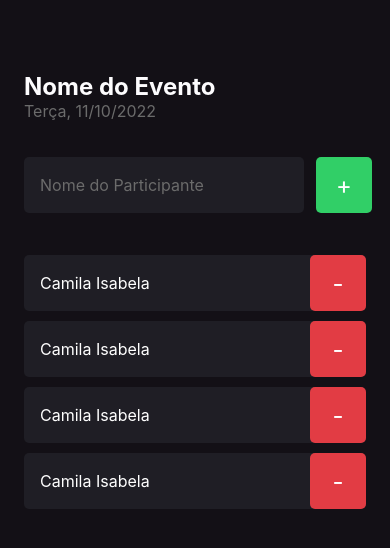
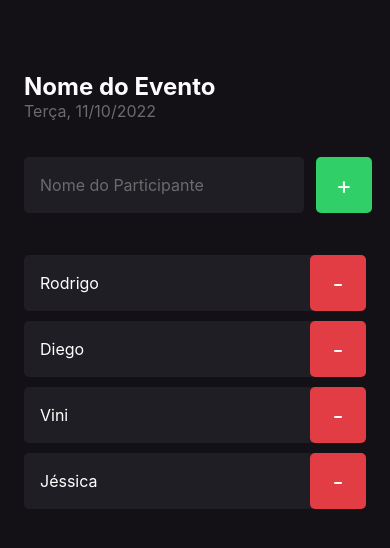
Before and after one commit to Camila-Isabela/imhere, a React Native app: screen / in a window 390 px wide. Shown: the top 548 px of the page. Built offline with nearby package versions, Linux system fonts and the light colour scheme.

Commit message:
Inserindo o Typescript

```diff
--- a/src/components/Participant/index.tsx
+++ b/src/components/Participant/index.tsx
@@ -1,10 +1,17 @@
+import { type } from "os"
 import { View, Text, TouchableOpacity } from "react-native"
 import { styles } from "./styles"
 
-export function Participant() {
+type Props = {
+    name: string
+}
+
+export function Participant({ name }: Props) {
 	return (
 		<View style={styles.container}>
-			<Text style={styles.name}>Camila Isabela</Text>
+			<Text style={styles.name}>
+                {name}
+            </Text>
 			<TouchableOpacity style={styles.button}>
 				<Text style={styles.buttonText}>-</Text>
 			</TouchableOpacity>
--- a/src/screens/Home/index.tsx
+++ b/src/screens/Home/index.tsx
@@ -24,10 +24,10 @@
 					<Text style={styles.buttonText}>+</Text>
 				</TouchableOpacity>
 			</View>
-			<Participant />
-			<Participant />
-			<Participant />
-			<Participant />
+			<Participant name="Rodrigo"/>
+			<Participant name="Diego"/>
+			<Participant name="Vini"/>
+			<Participant name="Jéssica"/>
 		</View>
 	)
 }
```
